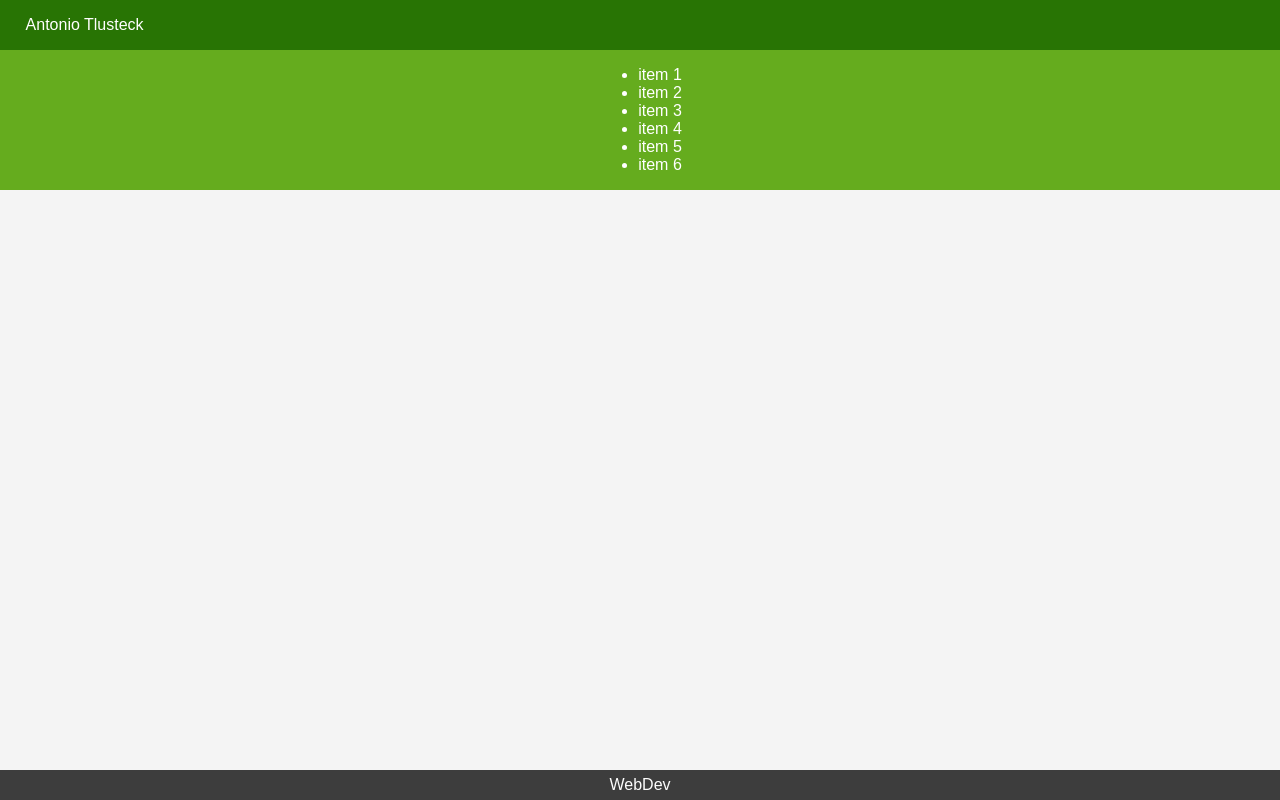
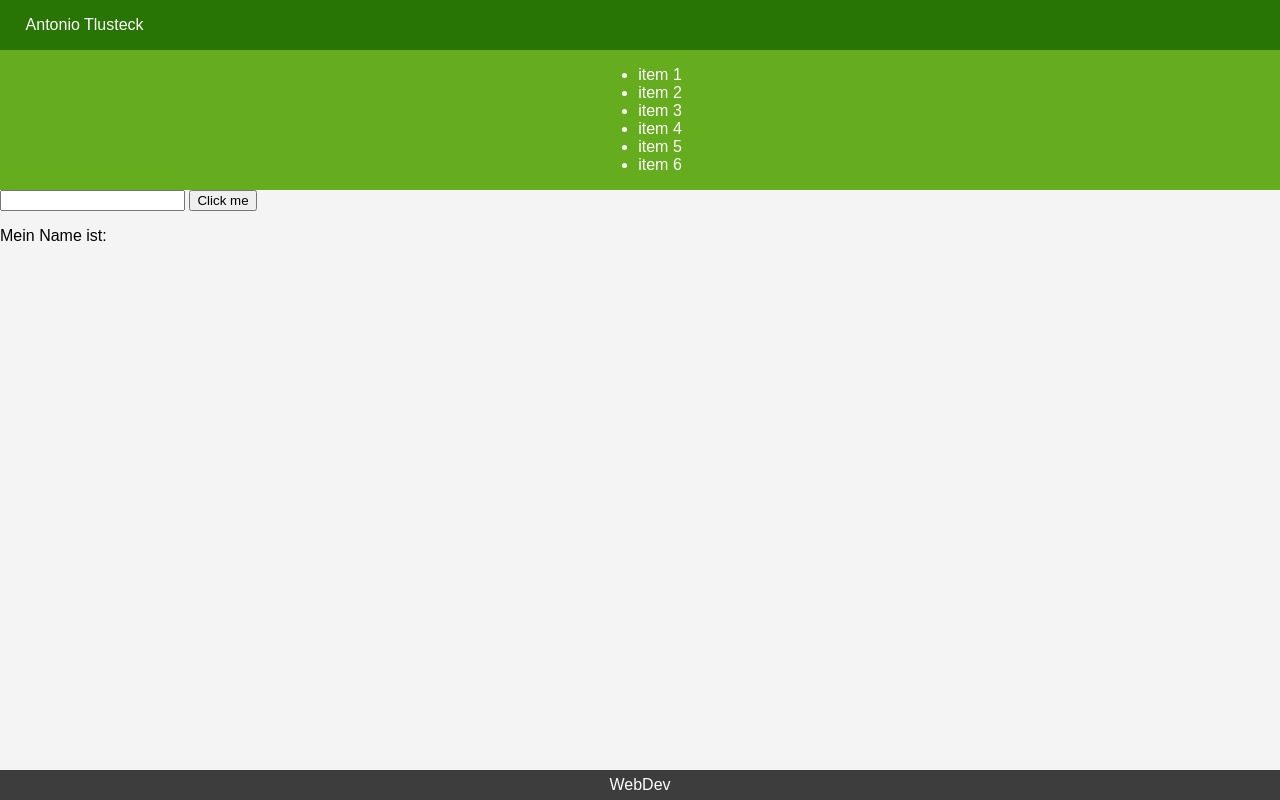
Before and after one commit to AntonioTlu/First-Repo, a plain HTML site: page index.html in a window 1280 px wide. Drawn offline with Linux system fonts and the light colour scheme.

Commit message:
added input field, button and text with js script 'input.js'

```diff
--- a/index.html
+++ b/index.html
@@ -18,6 +18,12 @@
             <li>item 6</li>
         </ul>
     </main>
+    <div>
+        <input id="input" type="text"/>
+        <button id="button">Click me</button>
+        <p>Mein Name ist: <b id="label"></b></p>
+        <script src="/input.js"></script>
+    </div>
     <footer>WebDev</footer>
 </body>
 </html>
--- /dev/null
+++ b/input.js
@@ -0,0 +1,7 @@
+const input = document.getElementById('input')
+const button = document.getElementById('button')
+const label = document.getElementById('label')
+
+button.addEventListener('click', () => {
+    label.innerText = input.value
+})
```
